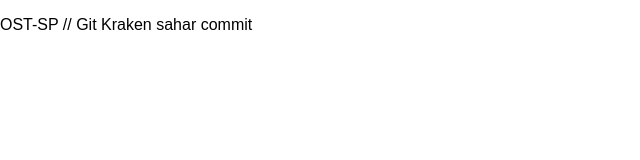
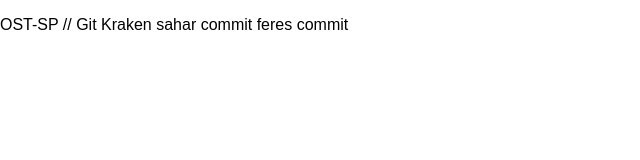
Before and after one commit to ChamsBouzaiene/ost-sp, a React (Create React App) app in the folder ost-sp/: page / in a window 1280 px wide. Shown: the top 160 px of the page, without its empty margins (0-640 px from the left). Built offline with nearby package versions, Linux system fonts and the light colour scheme.

Commit message:
feres ibalbez

```diff
--- a/ost-sp/src/App.tsx
+++ b/ost-sp/src/App.tsx
@@ -11,6 +11,7 @@
         <p className="App-intro">
          OST-SP // Git Kraken
          sahar commit
+         feres commit
         </p>
       </div>
     );
```
